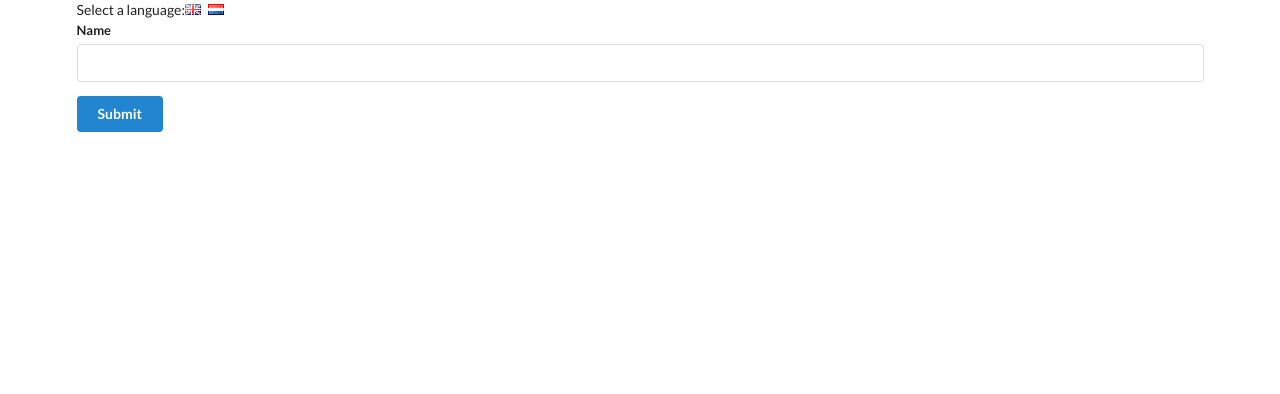
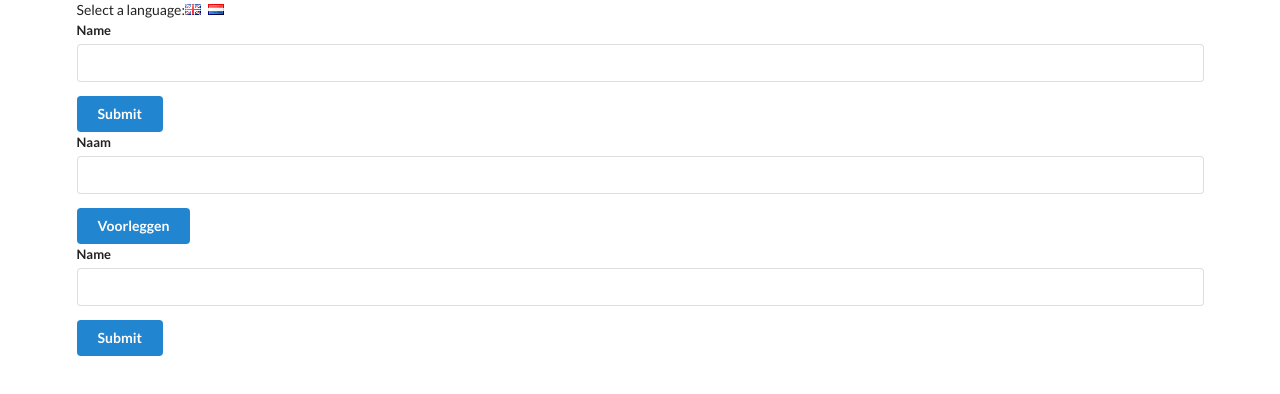
Before and after one commit to fieldr92/context-api-lang-selector, a React (Create React App) app: page / in a window 1280 px wide. Shown: the top 394 px of the page. Built offline with nearby package versions, Linux system fonts and the light colour scheme.

Commit message:
Example to show Provider can be reused

```diff
--- a/src/components/App.js
+++ b/src/components/App.js
@@ -28,6 +28,10 @@ export default class App extends Component {
         <LanguageContext.Provider value={this.state.language}>
           <UserCreate />
         </LanguageContext.Provider>
+        <LanguageContext.Provider value="dutch">
+          <UserCreate />
+        </LanguageContext.Provider>
+        <UserCreate />
       </div>
     );
   }
```
